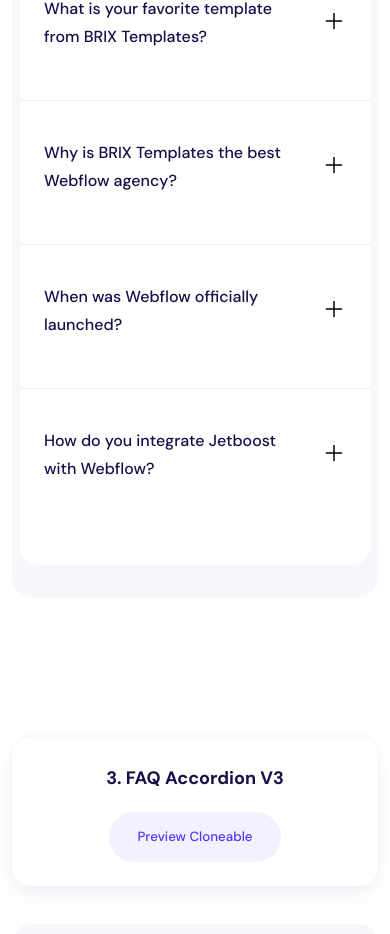
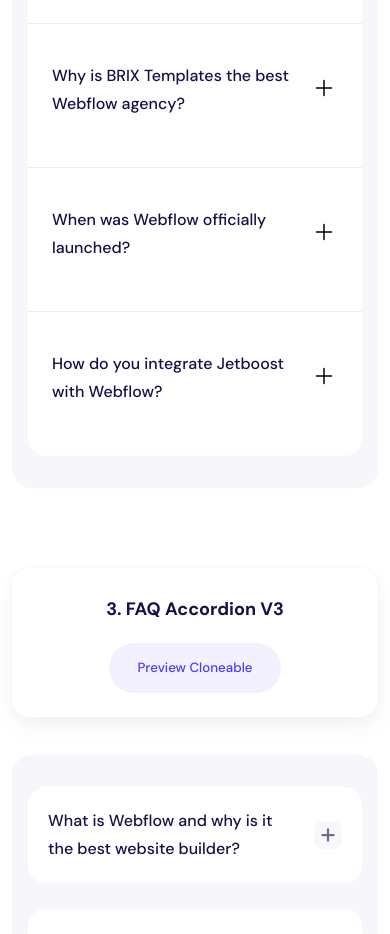
Before and after one commit to KayloPortal/Three-Faq-Accordions, a React (Vite) app: page / in a window 390 px wide. Shown: the part 2320-3254 px from the top of the page. Built offline with nearby package versions, Linux system fonts and the light colour scheme.

Commit message:
hotfix/ Responsive

```diff
--- a/src/components/Sections/FaqFirst/FaqFirst.css
+++ b/src/components/Sections/FaqFirst/FaqFirst.css
@@ -81,7 +81,7 @@
 
 @media(max-width: 64em) {
   .faq-main--first {
-    padding-block: 2rem;
+    padding-block: 4rem;
   }
 
   .faq-main--first .faq-accordions {
@@ -96,3 +96,9 @@
     min-width: 2.25rem;
   }
 }
+
+@media(max-width: 35em) {
+  .faq-main--first {
+    padding-block: 2rem;
+  }
+}
--- a/src/components/Sections/FaqSecond/FaqSecond.css
+++ b/src/components/Sections/FaqSecond/FaqSecond.css
@@ -68,10 +68,11 @@
 @media (max-widtH: 64em) {
   .faq-main--second {
     padding-block: 4rem;
+    padding-inline: 1rem;
   }
 
   .faq-main--second .faq-accordions {
-    padding-block: 2rem;
+    padding-block: 0rem;
   }
 }
 
@@ -90,6 +91,6 @@
   }
 
   .faq-main--second .navigator {
-    max-width: 9rem;
+    max-width: 12rem;
   }
 }
--- a/src/components/Sections/FaqThird/FaqThird.css
+++ b/src/components/Sections/FaqThird/FaqThird.css
@@ -10,12 +10,6 @@
   /* display: flex; */
   /* flex-wrap: wrap; */
   row-gap: 1.675rem;
-}
-
-@media (max-width: 64em) {
-  .faq-main--third .faq-accordions {
-    flex-direction: column;
-  }
 }
 
 .faq-main--third .accordions-wrap {
@@ -31,8 +25,8 @@
 }
 
 .faq-main--third .accordion--selected .accordion__desc {
-  margin-top: .75rem;
-  padding-bottom: .125rem;
+  margin-top: 0.75rem;
+  padding-bottom: 0.125rem;
 }
 
 .faq-main--third .accordion-toggle {
@@ -41,7 +35,7 @@
   display: grid;
   place-items: center;
   aspect-ratio: 1;
-  border-radius: .5rem;
+  border-radius: 0.5rem;
 }
 
 .faq-main--third .accordion-toggle__icon {
@@ -57,3 +51,34 @@
 .faq-main--third .accordion--selected .accordion-toggle__icon {
   stroke: var(--clr-neutral-100);
 }
+
+@media (max-width: 64em) {
+  .faq-main--third {
+    padding-block: 4rem;
+    padding-inline: 2rem;
+  }
+  .faq-main--third .faq-accordions {
+    flex-direction: column;
+  }
+
+  .faq-main--third .accordion {
+    padding-inline: 1.5rem;
+  }
+}
+
+@media (max-width: 35em) {
+  .faq-main--third {
+    padding-block: 2rem;
+    padding-inline: 1rem;
+  }
+
+  .accordion-toggle {
+    width: 1.75rem;
+    min-width: 1.75rem;
+  }
+
+  .faq-main--third .accordion {
+    padding-block: 1.25rem;
+    padding-inline: 1.25rem;
+  }
+}
--- a/src/index.css
+++ b/src/index.css
@@ -77,6 +77,7 @@
 
 @media (max-width: 64em) {
   :root {
+    /* Font Sizes */
     --fs-heading-100: 2.25rem;
 
     --fs-heading-200: 1.875rem;
@@ -88,6 +89,10 @@
     --fs-paragraph-200: 1rem;
 
     --fs-paragraph-300: 1.25rem;
+
+
+    /* Layout */
+    --page-block-padding: 5rem;
   }
 }
 
```
